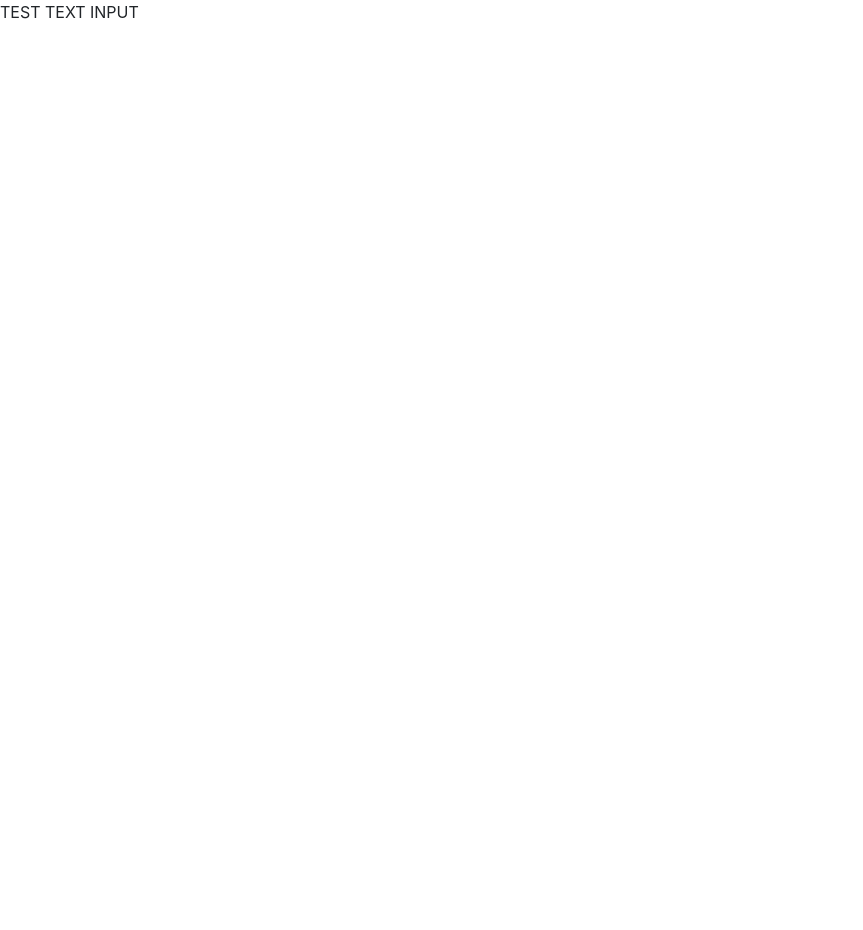
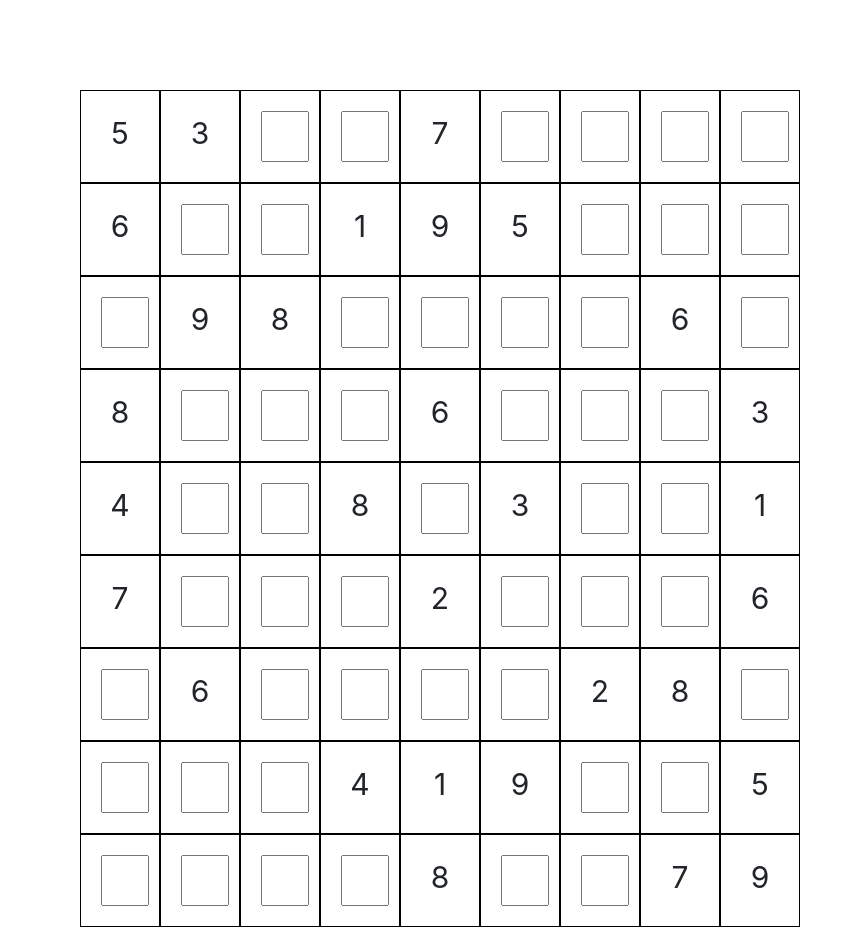
Before and after one commit to giang184/Sudoku, a website built with webpack: page src/index.html in a window 1280 px wide. Shown: the whole page, without its empty margins (0-863 px from the left). Before the commit the page ends 800 px from the top, so only its background shows below. Built offline with nearby package versions, Linux system fonts and the light colour scheme.

Commit message:
add sudoku board to HTML and styling to CSS
co-authored-by: Andrew Giang <giang184@gmail.com>

```diff
--- a/src/css/styles.css
+++ b/src/css/styles.css
@@ -0,0 +1,22 @@
+body{
+  padding:80px 40px;
+}
+.container {
+  display: grid;
+  grid-template-columns: 80px 80px 80px 80px 80px 80px 80px 80px 80px;
+  width: auto;
+  padding: 10px;
+  border-radius: 10px;
+}
+.input {
+  background-color: rgb(255, 255, 255);
+  border: 1px solid black;
+  padding: 20px;
+  font-size: 30px;
+  text-align: center;
+  justify-content: center;
+}
+
+input {
+  width: 125%;
+}
--- a/src/index.html
+++ b/src/index.html
@@ -4,8 +4,96 @@
   <title>TITLE-HTML</title>
 </head>
 <body>
-  <section class="main">
+  <div class="container">
+    <div class="input">5</div>
+    <div class="input">3</div>
+    <div class="input"><input type="text" id="13"></div>
+    <div class="input"><input type="text" id="14"></div>
+    <div class="input">7</div>
+    <div class="input"><input type="text" id="16"></div>
+    <div class="input"><input type="text" id="17"></div>
+    <div class="input"><input type="text" id="18"></div>
+    <div class="input"><input type="text" id="19"></div>
 
-  </section>
+    <div class="input">6</div>
+    <div class="input"><input type="text" id="22"></div>
+    <div class="input"><input type="text" id="23"></div>
+    <div class="input">1</div>
+    <div class="input">9</div>
+    <div class="input">5</div>
+    <div class="input"><input type="text" id="27"></div>
+    <div class="input"><input type="text" id="28"></div>
+    <div class="input"><input type="text" id="29"></div>
+
+    <div class="input"><input type="text" id="31"></div>
+    <div class="input">9</div>
+    <div class="input">8</div>
+    <div class="input"><input type="text" id="34"></div>
+    <div class="input"><input type="text" id="35"></div>
+    <div class="input"><input type="text" id="36"></div>
+    <div class="input"><input type="text" id="37"></div>
+    <div class="input">6</div>
+    <div class="input"><input type="text" id="39"></div>
+
+    <div class="input">8</div>
+    <div class="input"><input type="text" id="42"></div>
+    <div class="input"><input type="text" id="43"></div>
+    <div class="input"><input type="text" id="44"></div>
+    <div class="input">6</div>
+    <div class="input"><input type="text" id="45"></div>
+    <div class="input"><input type="text" id="46"></div>
+    <div class="input"><input type="text" id="48"></div>
+    <div class="input">3</div>
+
+    <div class="input">4</div>
+    <div class="input"><input type="text" id="52"></div>
+    <div class="input"><input type="text" id="53"></div>
+    <div class="input">8</div>
+    <div class="input"><input type="text" id="55"></div>
+    <div class="input">3</div>
+    <div class="input"><input type="text" id="57"></div>
+    <div class="input"><input type="text" id="58"></div>
+    <div class="input">1</div>
+
+    <div class="input">7</div>
+    <div class="input"><input type="text" id="62"></div>
+    <div class="input"><input type="text" id="63"></div>
+    <div class="input"><input type="text" id="64"></div>
+    <div class="input">2</div>
+    <div class="input"><input type="text" id="66"></div>
+    <div class="input"><input type="text" id="67"></div>
+    <div class="input"><input type="text" id="68"></div>
+    <div class="input">6</div>
+
+    <div class="input"><input type="text" id="71"></div>
+    <div class="input">6</div>
+    <div class="input"><input type="text" id="73"></div>
+    <div class="input"><input type="text" id="74"></div>
+    <div class="input"><input type="text" id="75"></div>
+    <div class="input"><input type="text" id="76"></div>
+    <div class="input">2</div>
+    <div class="input">8</div>
+    <div class="input"><input type="text" id="79"></div>
+
+    <div class="input"><input type="text" id="81"></div>
+    <div class="input"><input type="text" id="82"></div>
+    <div class="input"><input type="text" id="83"></div>
+    <div class="input">4</div>
+    <div class="input">1</div>
+    <div class="input">9</div>
+    <div class="input"><input type="text" id="87"></div>
+    <div class="input"><input type="text" id="88"></div>
+    <div class="input">5</div>
+
+    <div class="input"><input type="text" id="91"></div>
+    <div class="input"><input type="text" id="92"></div>
+    <div class="input"><input type="text" id="93"></div>
+    <div class="input"><input type="text" id="94"></div>
+    <div class="input">8</div>
+    <div class="input"><input type="text" id="96"></div>
+    <div class="input"><input type="text" id="97"></div>
+    <div class="input">7</div>
+    <div class="input">9</div>
+</div>
 </body>
 </html>
```
